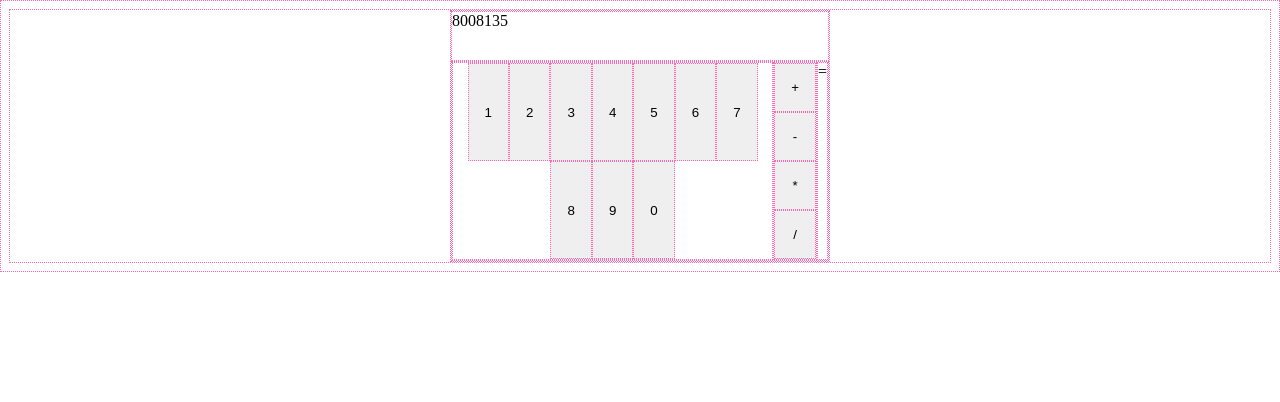
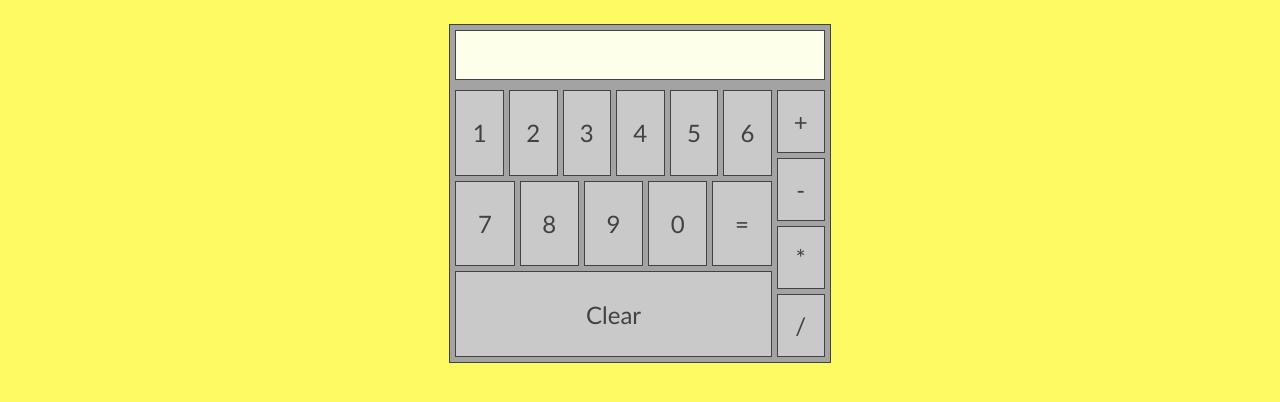
Before and after one commit to HSWilson3/calculator, a plain HTML site: page index.html in a window 1280 px wide. Drawn offline with Linux system fonts and the light colour scheme.

Commit message:
Apply formatting, improve 'equals' function

```diff
--- a/index.html
+++ b/index.html
@@ -9,7 +9,7 @@
 </head>
 <body>
     <div id="container">
-        <div id="display">8008135</div>
+        <div id="display"></div>
         <div id="buttons">
             <div id="numbers">
                 <button id="one" class="num">1</button>
@@ -22,14 +22,17 @@
                 <button id="eight" class="num">8</button>
                 <button id="nine" class="num">9</button>
                 <button id="zero" class="num">0</button>
+                <button id="equals">=</button>
+                <button id="clear">Clear</button>
             </div>
             <div id="operators">
                 <button id="add" class="op">+</button>
                 <button id="sub" class="op">-</button>
                 <button id="mult" class="op">*</button>
                 <button id="divide" class="op">/</button>
+
+
             </div>
-            <div id="equals">=</div>
         </div>
     </div>
 </body>
--- a/script.js
+++ b/script.js
@@ -22,9 +22,11 @@ const buttSub = document.querySelector("#sub");
 const buttMult = document.querySelector("#mult");
 const buttDiv = document.querySelector("#divide");
 const equals = document.querySelector("#equals");
+const clear = document.querySelector("#clear");
 const opButtons = [buttAdd, buttSub, buttMult, buttDiv];
 
 const display = document.querySelector("#display");
+
 // Add event listeners to buttons
 numButtons.forEach((item) => {
     item.addEventListener("click", () => {
@@ -52,9 +54,12 @@ equals.addEventListener("click", () => {
     display.innerHTML = result;
 })
 
+clear.addEventListener("click", () => {
+
+})
 // Operation functions
 function add(a, b) {
-    return a + b;
+    return (a + b);
 }
 
 function subtract(a, b) {
@@ -66,23 +71,27 @@ function multiply(a, b) {
 }
 
 function divide(a, b) {
-    return a / b;
+    if (b === 0) {
+        return "NOPE";
+    } else {
+        return a / b;
+    }
 }
 
 // Identify operation required
 function operate(op, a, b) {
     switch (op) {
         case "+":
-            add(a, b);
+            return add(a, b);
             break;
         case "-":
-            subtract(a, b);
+            return subtract(a, b);
             break;
         case "*":
-            multiply(a, b);
+            return multiply(a, b);
             break;
         case "/":
-            divide(a, b);
+            return divide(a, b);
             break;
         default:
             return "invalid operator";
--- a/style.css
+++ b/style.css
@@ -1,5 +1,5 @@
 * {
-    border: 1px dotted hotpink;
+    background-color: #fcfc62;
 }
 
 #container {
@@ -7,27 +7,55 @@
     flex-direction: column;
     width: 30%;
     margin: auto;
+    margin-top: 24px;
+    border: 1px solid #424242;
+    background-color: #a3a3a3;
 }
 
 #display {
     height: 48px;
+    border: 1px solid #424242;
+    margin: 5px;
+    background-color: #feffea;
+    font-family: 'Courier New', Courier, monospace;
+    font-size: xx-large;
+    text-align: right;
+    color:#424242;
 }
 
 #buttons {
     display: flex;
+    margin: 5px;
+    gap: 5px;
+    background-color: #a3a3a3;
+
 }
 
 #numbers {
     display: flex;
     flex-wrap: wrap;
-    justify-content: center;
+    justify-content: space-between;
+    gap: 5px;
+    background-color: #a3a3a3;
 }
 
 button {
     padding: 16px;
+    flex: 1;
+    font-family: 'Trebuchet MS', 'Lucida Sans Unicode', 'Lucida Grande', 'Lucida Sans', Arial, sans-serif;
+    font-size: x-large;
+    background-color: #c9c9c9;
+    color:#424242;
+    border: 1px solid #424242;
 }
 
 #operators {
     display: flex;
     flex-direction: column;
+    gap: 5px;
+    background-color: #a3a3a3;
 }
+
+#equals {
+    flex: 1;
+}
```
